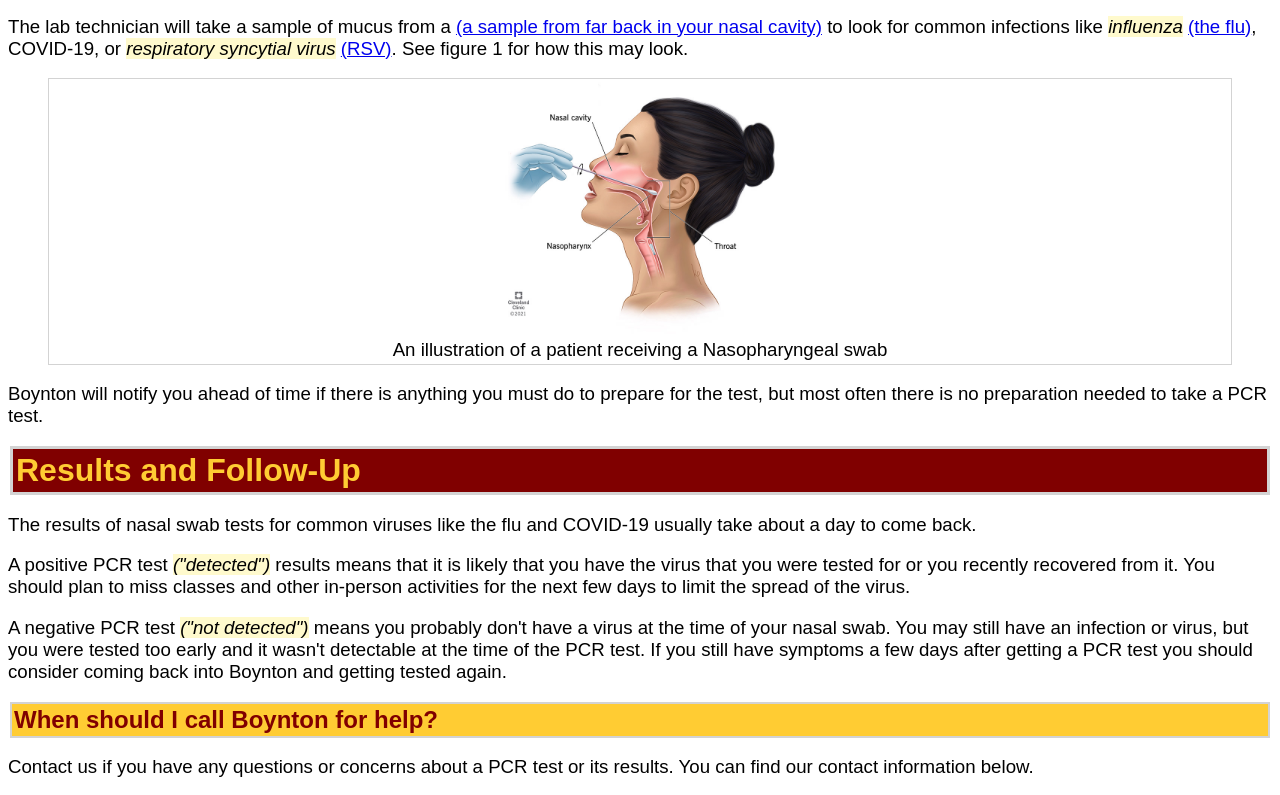
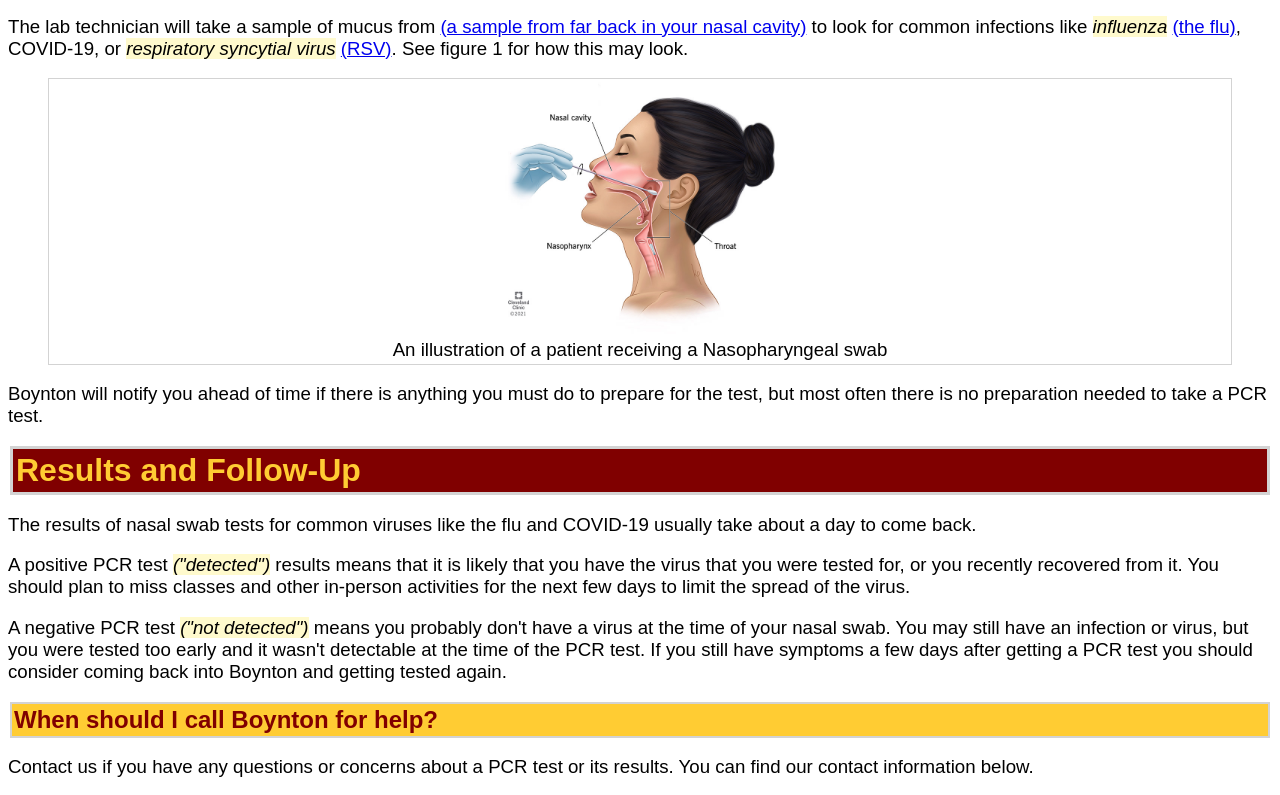
Before and after one commit to ViBi-Goose/PCR-Technical-Description, a plain HTML site: page index.html in a window 1280 px wide. Shown: the part 477-1272 px from the top of the page. Drawn offline with Linux system fonts and the light colour scheme.

Commit message:
Update index.html

```diff
--- a/index.html
+++ b/index.html
@@ -35,7 +35,7 @@
             </blockquote>
             <h1>Getting Tested: What does it look like?</h1>
 
-                <p>The lab technician will take a sample of mucus from a <a href=https://my.clevelandclinic.org/health/diagnostics/22878-nasopharyngeal-swab>(a sample from far back in your nasal cavity)</a>  to look for common
+                <p>The lab technician will take a sample of mucus from <a href=https://my.clevelandclinic.org/health/diagnostics/22878-nasopharyngeal-swab>(a sample from far back in your nasal cavity)</a>  to look for common
                 infections like <i>influenza</i> <a href=https://my.clevelandclinic.org/health/diseases/4335-influenza-flu>(the flu)</a>, COVID-19, or
                 <i>respiratory syncytial virus</i> <a href=https://my.clevelandclinic.org/health/diseases/rsv-respiratory-syncytial-virus>(RSV)</a>. See figure 1 for how
                 this may look.</p>
@@ -56,7 +56,7 @@
             </p>
             <p>
                 A positive PCR test <em>("detected")</em>  results means that it is likely that
-                you have the virus that you were tested for or you recently recovered from it.
+                you have the virus that you were tested for, or you recently recovered from it.
                 You should
                 plan to miss classes and other in-person activities for the
                 next few days to limit the spread of the virus.
```
